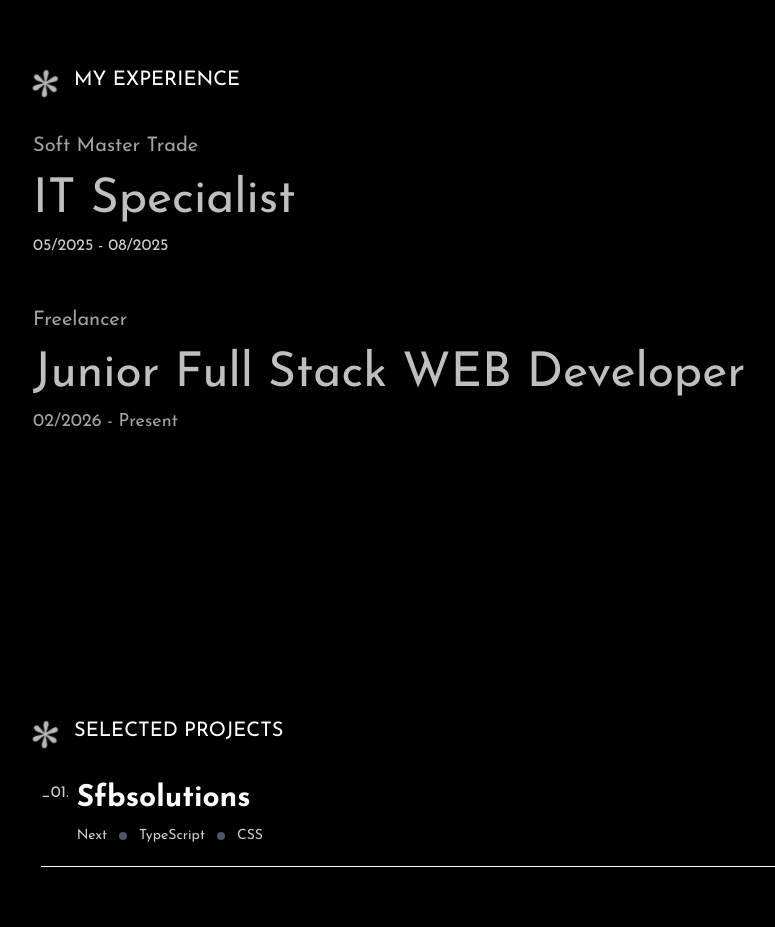
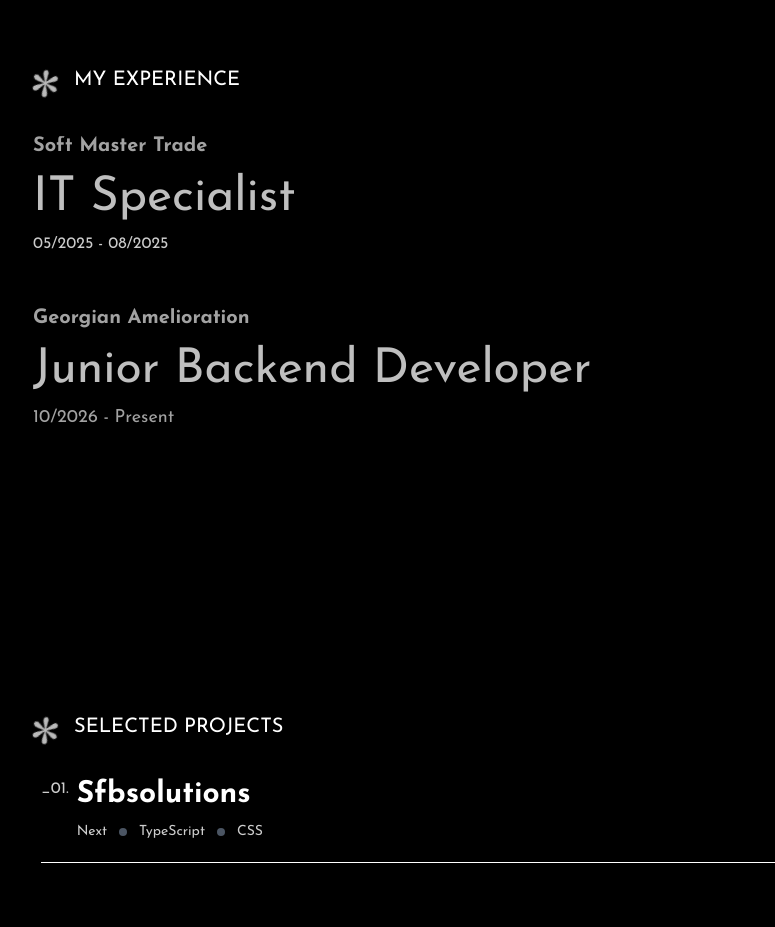
Before and after one commit to Georgetsn29/Portfolio, a Next.js app: page /Portfolio/ in a window 1280 px wide. Shown: the part 3900-4827 px from the top of the page, without its empty margins (31-806 px from the left). Built offline with nearby package versions, Linux system fonts and the light colour scheme.

Commit message:
update experience section with new job links and enhanced text styling

```diff
--- a/app/page.module.css
+++ b/app/page.module.css
@@ -688,7 +688,23 @@
 .textTitle {
   font-size: 1.25rem;
   line-height: 1.75rem;
-  color: rgba(255, 255, 255, 0.8);
+  font-weight: 600;
+  background-image: linear-gradient(
+    to right,
+    #d9d457 50%,
+    rgba(255, 255, 255, 0.8) 50%
+  );
+  background-size: 200% 100%;
+  background-position: 100% 0;
+  -webkit-background-clip: text;
+  background-clip: text;
+  color: transparent;
+  transition: background-position 0.5s cubic-bezier(0.4, 0, 0.2, 1);
+}
+
+.textTitle:hover {
+    background-position: 0 0;
+    /* font-weight: 700; */
 }
 
 .textTitleA {
--- a/app/page.tsx
+++ b/app/page.tsx
@@ -709,7 +709,7 @@ export default function Page() {
       </div>
       <div className={styles.gridContainer} data-aos="fade-up">
         <div className={styles.experienceItem} style={dynamicItemStyle}>
-          <p className={styles.textTitle}>Soft Master Trade</p>
+          <a href="https://smt.ge/ka" target="_blank" className={styles.textTitle}>Soft Master Trade</a>
           <p className={styles.textSubtitle}>IT Specialist</p>
           {/* <p className={styles.textDate}>05&#47;2025 &#8209; 08&#47;2025</p> */}
           <span className={styles.appleLink}>
@@ -719,9 +719,9 @@ export default function Page() {
       </div>
       <div className={styles.gridContainer} data-aos="fade-up" data-aos-delay="300">
         <div className={styles.experienceItem} style={dynamicItemStyle}>
-          <p className={styles.textTitle}>Freelancer</p>
-          <p className={styles.textSubtitle}>Junior Full Stack WEB Developer</p>
-          <p className={styles.textDate}>02/2026 - Present</p>
+          <a href="https://ag.ge/" target="_blank" className={styles.textTitle}>Georgian Amelioration</a>
+          <p className={styles.textSubtitle}>Junior Backend Developer</p>
+          <p className={styles.textDate}>10/2026 - Present</p>
         </div>
       </div>
     </section>
```
